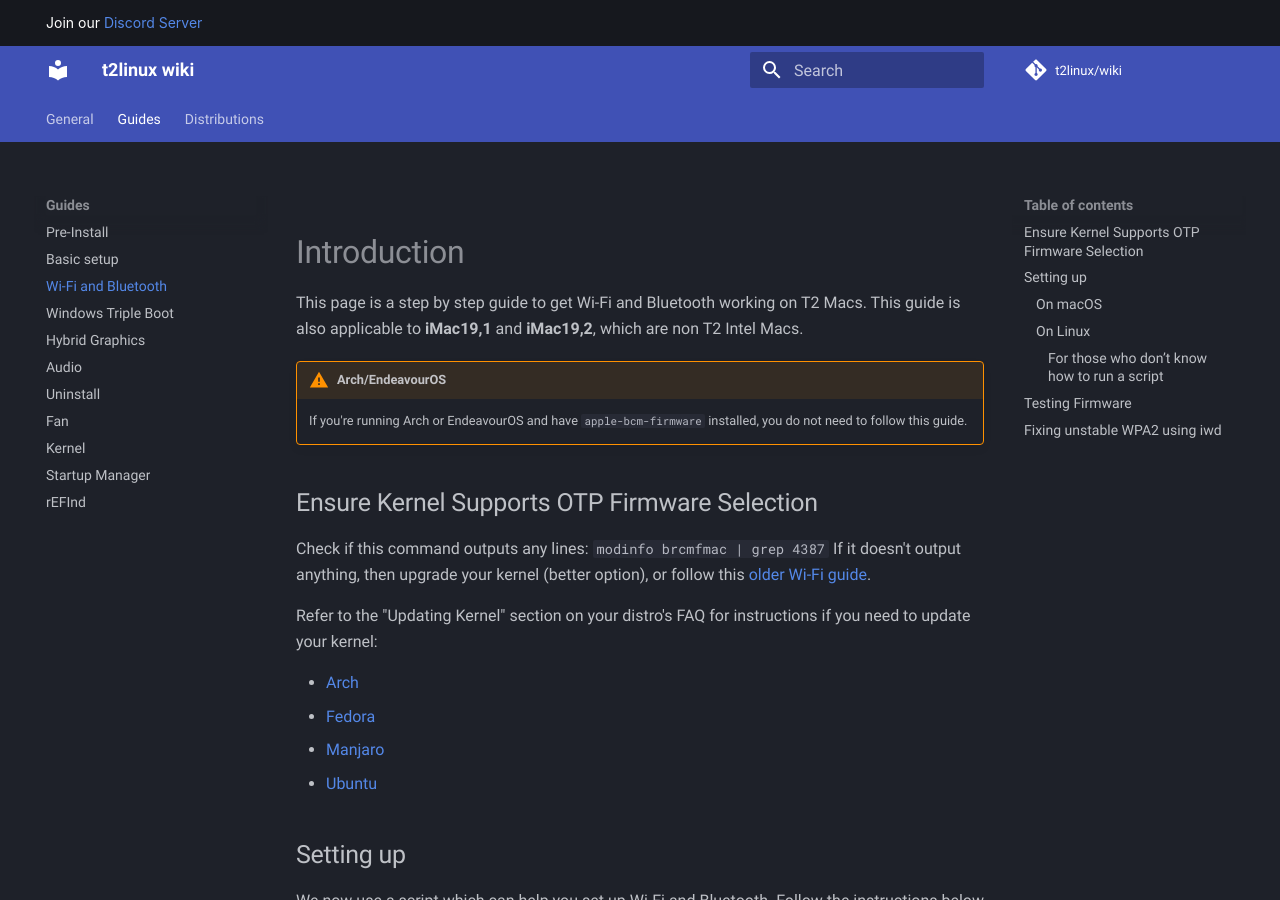
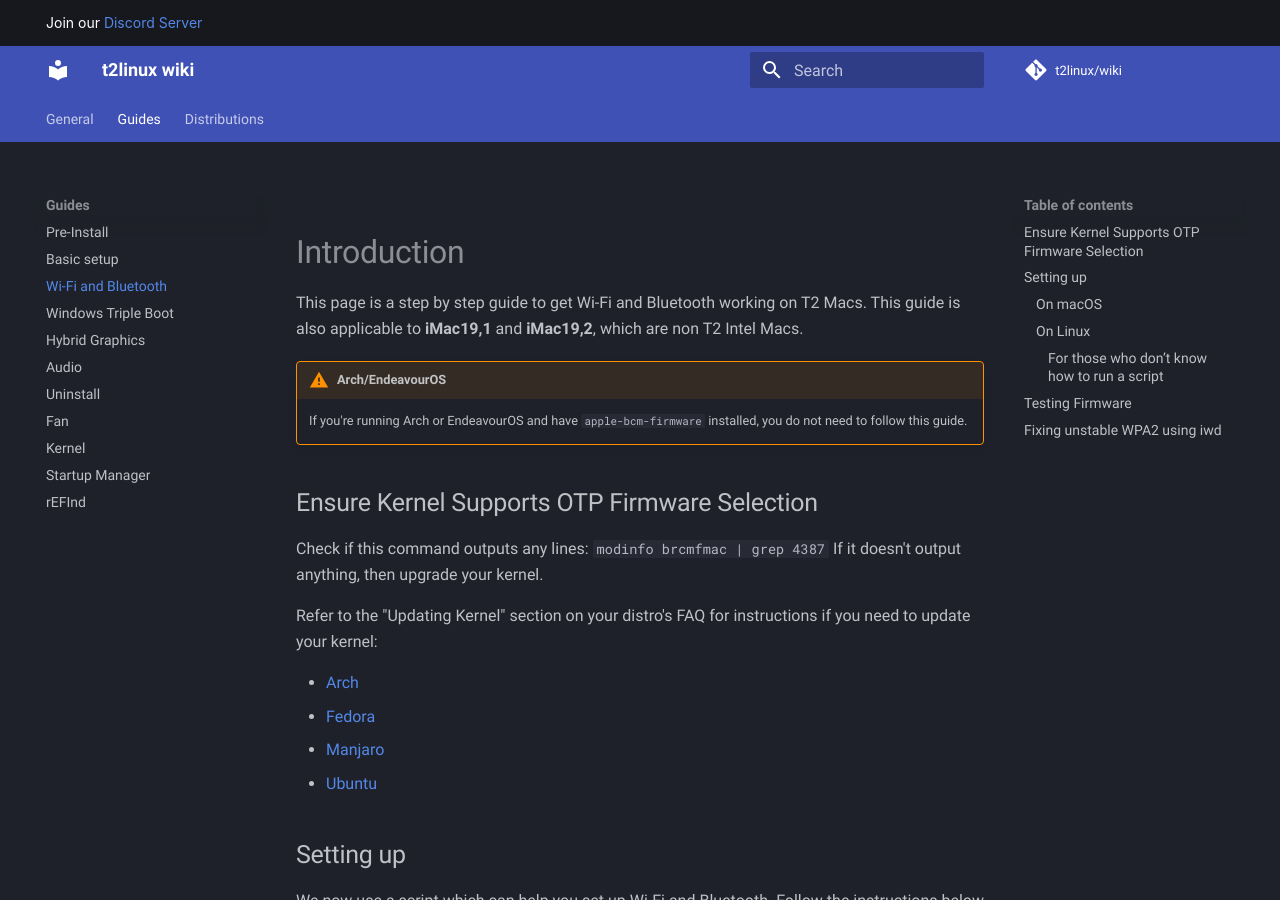
Before and after one commit to t2linux/wiki, an MkDocs documentation site: the page built from docs/guides/wifi-bluetooth.md, in a window 1280 px wide and 900 px high. Built offline with MkDocs 1.6.1 and Material for MkDocs 9.7.7, drawn with Linux system fonts in a browser that asks for light colours; comment, search, counter and statistics services are not loaded.

Commit message:
Wi-Fi: remove obsolete wifi guide.

```diff
--- a/docs/guides/wifi-bluetooth.md
+++ b/docs/guides/wifi-bluetooth.md
@@ -7,7 +7,7 @@ This page is a step by step guide to get Wi-Fi and Bluetooth working on T2 Macs.
 
 ## Ensure Kernel Supports OTP Firmware Selection
 
-Check if this command outputs any lines: `modinfo brcmfmac | grep 4387` If it doesn't output anything, then upgrade your kernel (better option), or follow this [older Wi-Fi guide](https://github.com/t2linux/wiki/blob/a4b46a7cfbe7efcbb6a0b6111e22172b0f5c4a77/docs/guides/wifi.md).
+Check if this command outputs any lines: `modinfo brcmfmac | grep 4387` If it doesn't output anything, then upgrade your kernel.
 
 Refer to the "Updating Kernel" section on your distro's FAQ for instructions if you need to update your kernel:
 
```
